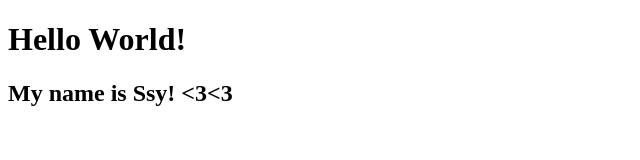
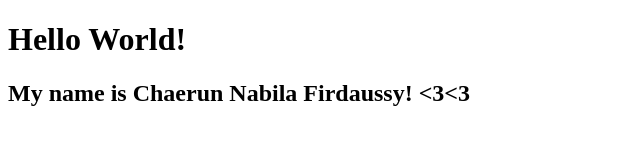
Before and after one commit to nabilafirdaussy/Test_ch1, a plain HTML site: page index.html in a window 1280 px wide. Shown: the whole page, without its empty margins (0-640 px from the left). Drawn offline with Linux system fonts and the light colour scheme.

Commit message:
update full name

```diff
--- a/index.html
+++ b/index.html
@@ -5,6 +5,6 @@
     </head>
     <body>
         <h1>Hello World!</h1>
-        <h2>My name is Ssy! <3<3</h2>
+        <h2>My name is Chaerun Nabila Firdaussy! <3<3</h2>
     </body>
 </html>
```
